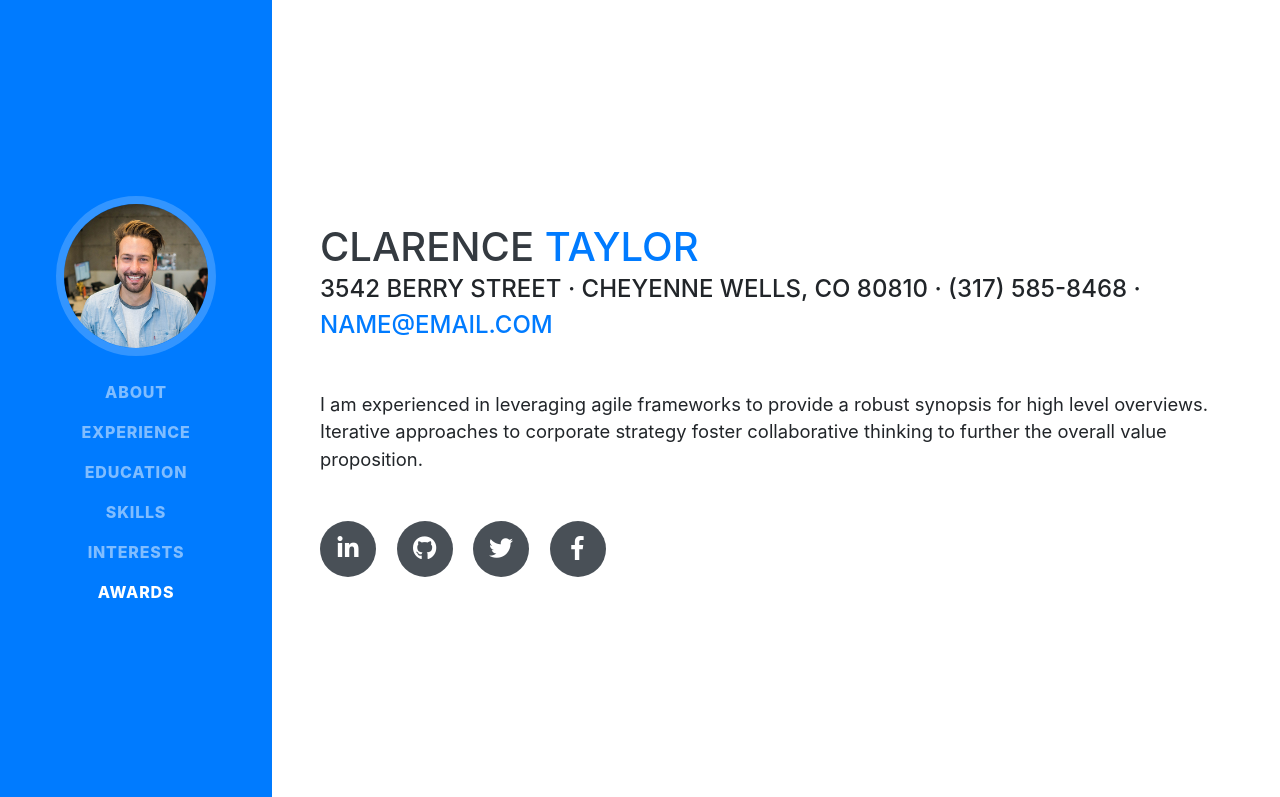
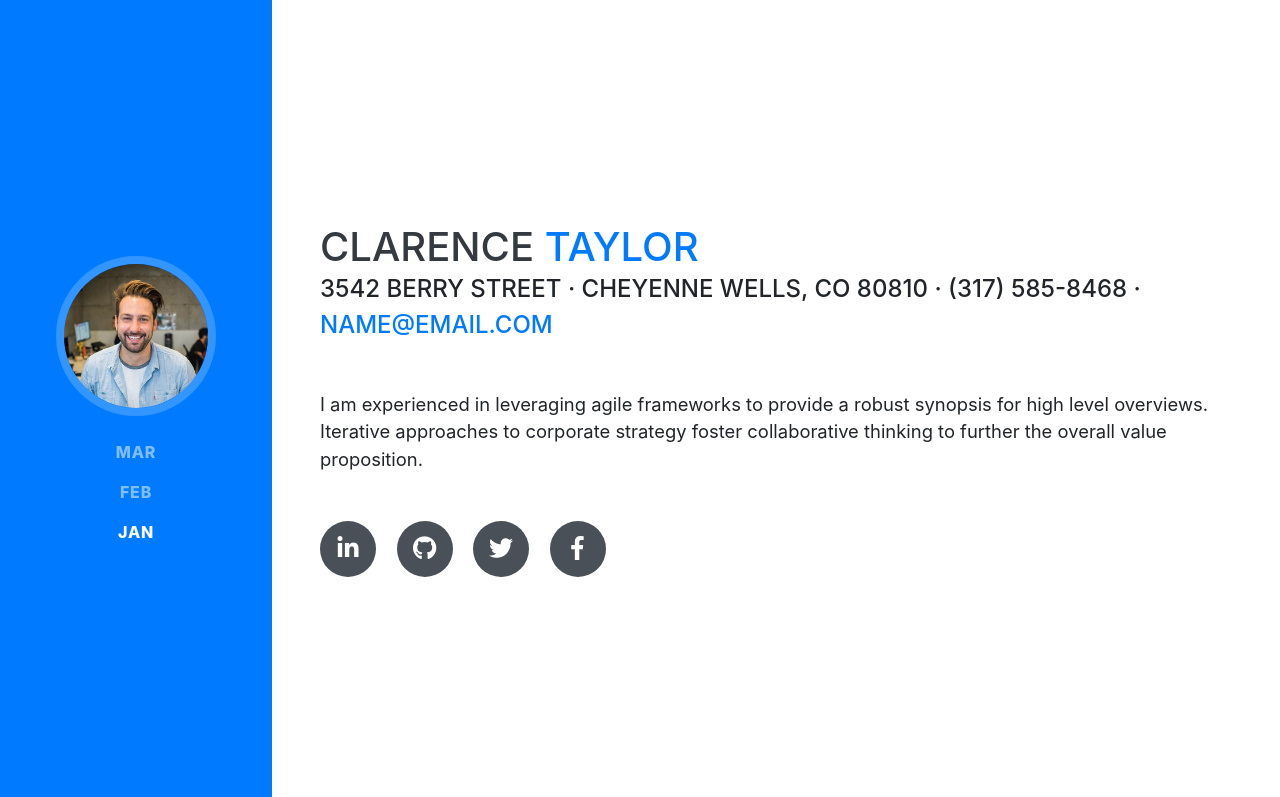
Before and after one commit to onif914/CSCBC_choir, a website with bundled scripts: page index.html in a window 1280 px wide. Shown: the top 797 px of the page. Built offline with nearby package versions, Linux system fonts and the light colour scheme; a web font is replaced by a local one.

Commit message:
Update index.html

```diff
--- a/index.html
+++ b/index.html
@@ -8,7 +8,7 @@
   <meta name="description" content="">
   <meta name="author" content="">
 
-  <title>Resume - Start Bootstrap Theme</title>
+  <title>CSCBC 诗班</title>
 
   <!-- Bootstrap core CSS -->
   <link href="vendor/bootstrap/css/bootstrap.min.css" rel="stylesheet">
@@ -27,7 +27,7 @@
 
   <nav class="navbar navbar-expand-lg navbar-dark bg-primary fixed-top" id="sideNav">
     <a class="navbar-brand js-scroll-trigger" href="#page-top">
-      <span class="d-block d-lg-none">Clarence Taylor</span>
+      <span class="d-block d-lg-none">CSCBC 诗班主页</span>
       <span class="d-none d-lg-block">
         <img class="img-fluid img-profile rounded-circle mx-auto mb-2" src="img/profile.jpg" alt="">
       </span>
@@ -38,22 +38,13 @@
     <div class="collapse navbar-collapse" id="navbarSupportedContent">
       <ul class="navbar-nav">
         <li class="nav-item">
-          <a class="nav-link js-scroll-trigger" href="#about">About</a>
+          <a class="nav-link js-scroll-trigger" href="#about">Mar</a>
         </li>
         <li class="nav-item">
-          <a class="nav-link js-scroll-trigger" href="#experience">Experience</a>
+          <a class="nav-link js-scroll-trigger" href="#experience">Feb</a>
         </li>
         <li class="nav-item">
-          <a class="nav-link js-scroll-trigger" href="#education">Education</a>
-        </li>
-        <li class="nav-item">
-          <a class="nav-link js-scroll-trigger" href="#skills">Skills</a>
-        </li>
-        <li class="nav-item">
-          <a class="nav-link js-scroll-trigger" href="#interests">Interests</a>
-        </li>
-        <li class="nav-item">
-          <a class="nav-link js-scroll-trigger" href="#awards">Awards</a>
+          <a class="nav-link js-scroll-trigger" href="#education">Jan</a>
         </li>
       </ul>
     </div>
```
